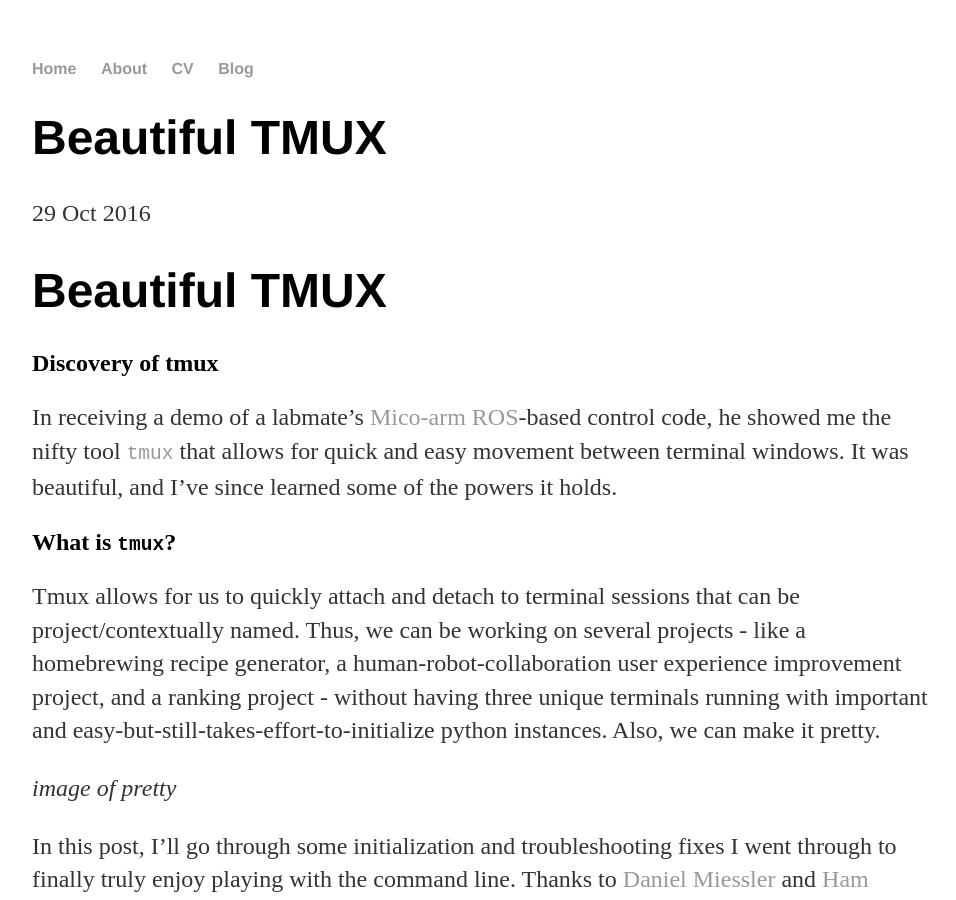
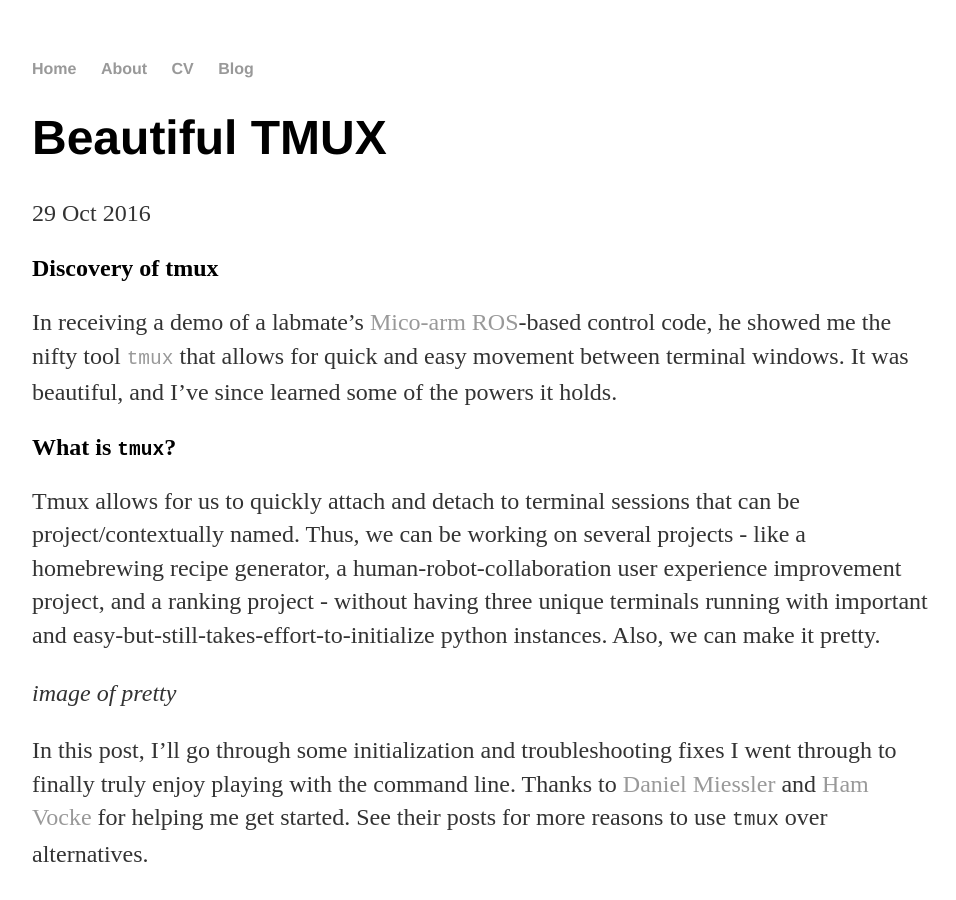
Before and after one commit to jvahala/jvahala.github.io, a Jekyll site: the page built from _posts/2016-10-29-Beautiful-TMUX.md, in a window 1280 px wide and 900 px high. Shown: the whole window, without its empty margins (160-1116 px from the left). Built offline with Jekyll 4.4.1, drawn with Linux system fonts in a browser that asks for light colours.

Commit message:
Update 2016-10-29-Beautiful-TMUX.md

```diff
--- a/_posts/2016-10-29-Beautiful-TMUX.md
+++ b/_posts/2016-10-29-Beautiful-TMUX.md
@@ -3,8 +3,6 @@
 title: "Beautiful TMUX"
 date: 2016-10-29
 ---
-
-# Beautiful TMUX
 
 ## Discovery of tmux
 
```
